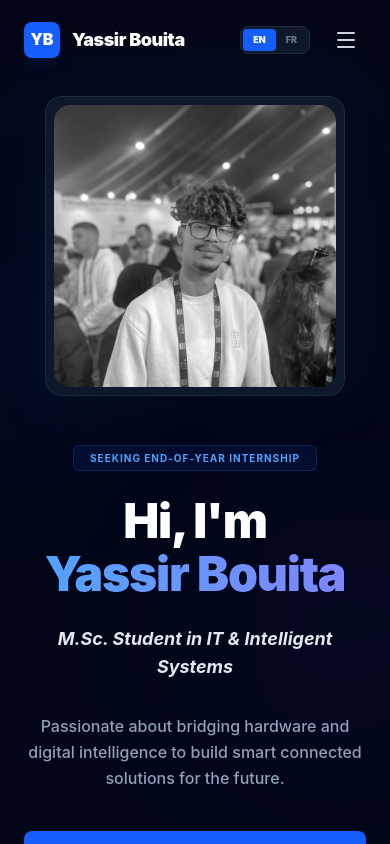
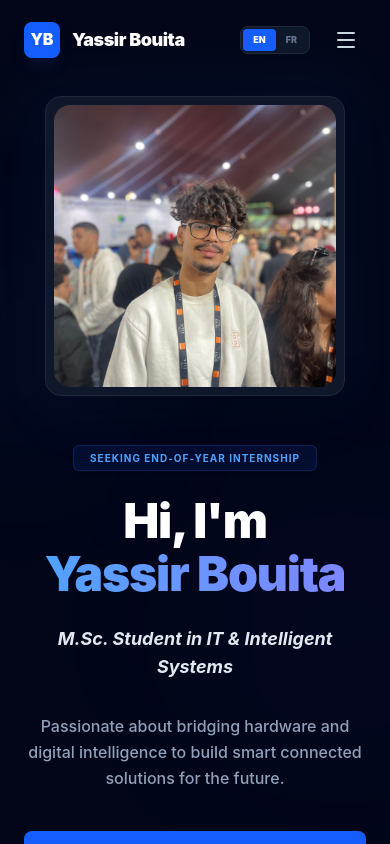
Before and after one commit to YassirB808/My-Portfolio-YB, a React (Vite) app: page / in a window 390 px wide. Shown: the top 844 px of the page. Built offline with nearby package versions, Linux system fonts and the light colour scheme.

Commit message:
fix: optimize grayscale hover effect for touchscreens on mobile devices

```diff
--- a/src/components/Certifications.jsx
+++ b/src/components/Certifications.jsx
@@ -90,7 +90,7 @@ const Certifications = () => {
                 <img
                   src={cert.logo}
                   alt={cert.issuer}
-                  className="max-h-full max-w-full object-contain filter grayscale group-hover:grayscale-0 transition-all duration-500"
+                  className="max-h-full max-w-full object-contain filter grayscale-0 lg:grayscale lg:group-hover:grayscale-0 transition-all duration-500"
                 />
               </div>
 
--- a/src/components/Hero.jsx
+++ b/src/components/Hero.jsx
@@ -107,7 +107,7 @@ const Hero = () => {
                 <img
                     src={profilePhoto}
                     alt="Yassir Bouita"
-                    className="w-full aspect-square md:w-[420px] md:h-[420px] object-cover rounded-2xl transition duration-700 grayscale group-hover:grayscale-0 group-hover:scale-[1.01]"
+                    className="w-full aspect-square md:w-[420px] md:h-[420px] object-cover rounded-2xl transition duration-700 grayscale-0 lg:grayscale lg:group-hover:grayscale-0 lg:group-hover:scale-[1.01]"
                 />
                 </div>
             </div>
```
